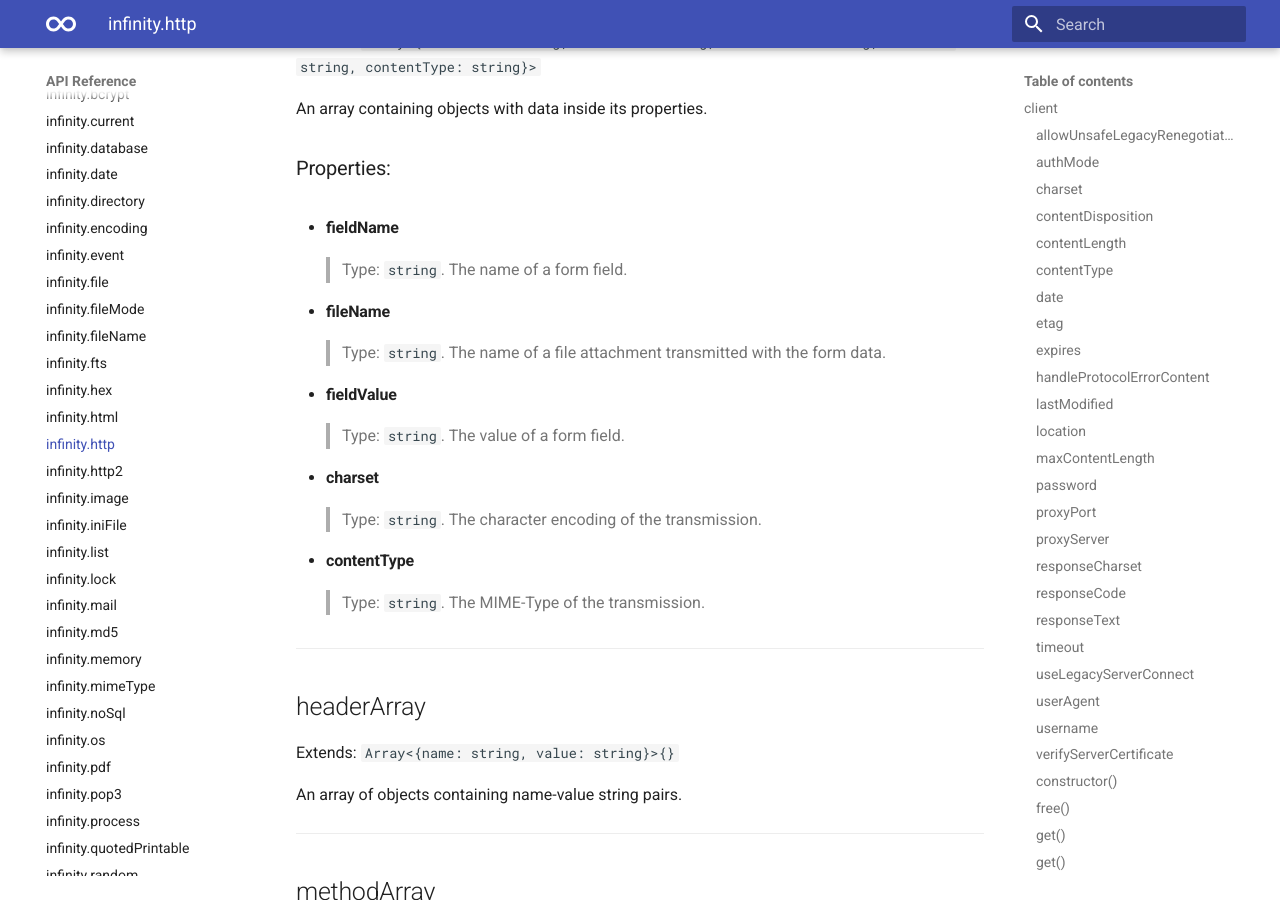
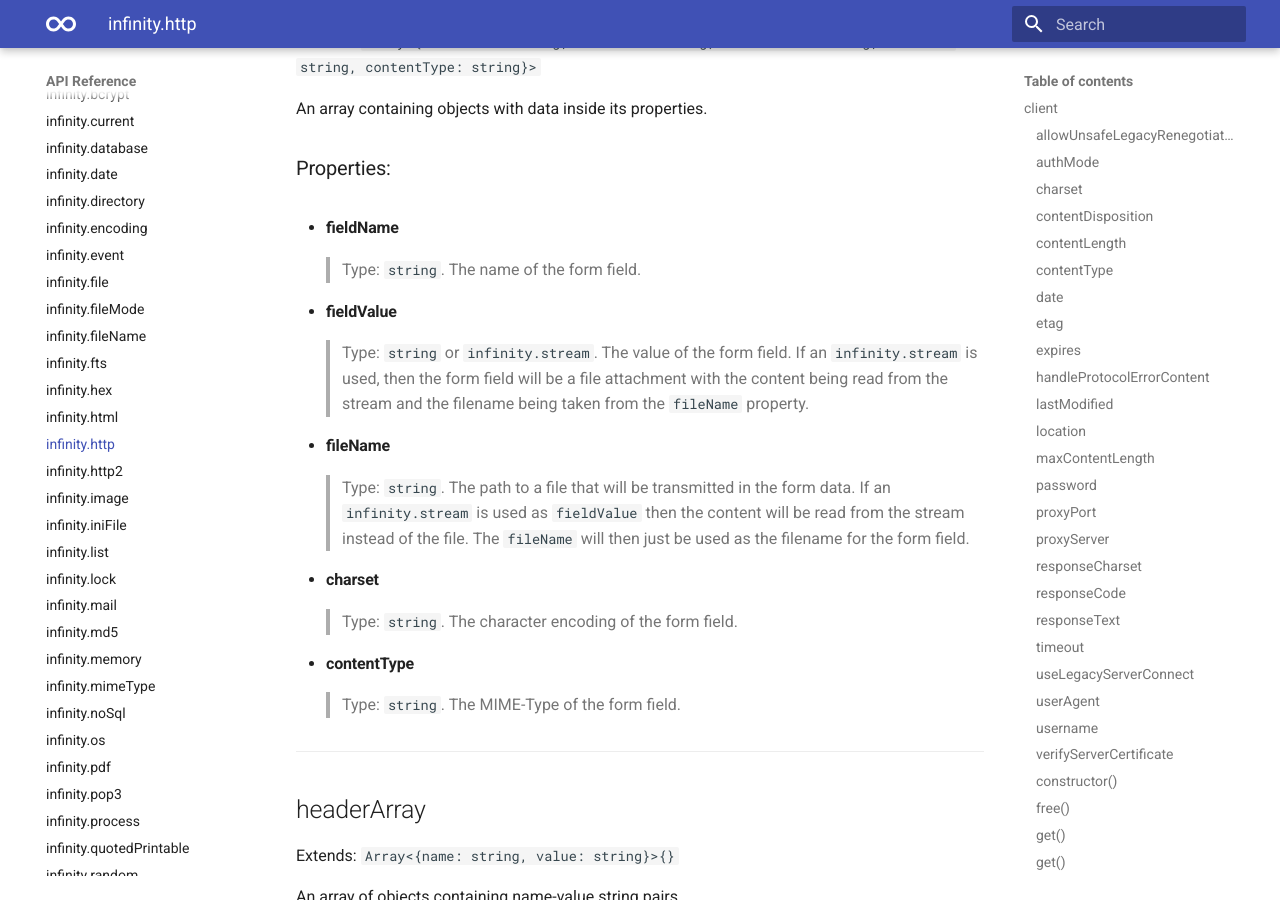
Before and after one commit to Hervar77/infinity-doc, an MkDocs documentation site: the page built from mkdocs/api/infinity.http.md, in a window 1280 px wide and 900 px high, scrolled down 67255 px. Built offline with MkDocs 1.6.1 and Material for MkDocs 9.7.7, drawn with Linux system fonts in a browser that asks for light colours.

Commit message:
clarified infinity.http.formData doc

```diff
--- a/mkdocs/api/infinity.http.md
+++ b/mkdocs/api/infinity.http.md
@@ -3077,15 +3077,15 @@ An array containing objects with data inside its properties.
 
 ### Properties:
 - #### fieldName
-  >Type: `string`. The name of a form field.
+  >Type: `string`. The name of the form field.
+- #### fieldValue
+  >Type: `string` or `infinity.stream`. The value of the form field. If an `infinity.stream` is used, then the form field will be a file attachment with the content being read from the stream and the filename being taken from the `fileName` property.
 - #### fileName
-  >Type: `string`. The name of a file attachment transmitted with the form data.
-- #### fieldValue
-  >Type: `string`. The value of a form field.
+  >Type: `string`. The path to a file that will be transmitted in the form data. If an `infinity.stream` is used as `fieldValue` then the content will be read from the stream instead of the file. The `fileName` will then just be used as the filename for the form field.
 - #### charset
-  >Type: `string`. The character encoding of the transmission.
+  >Type: `string`. The character encoding of the form field.
 - #### contentType
-  >Type: `string`. The MIME-Type of the transmission.
+  >Type: `string`. The MIME-Type of the form field.
 
 ---
 
```
